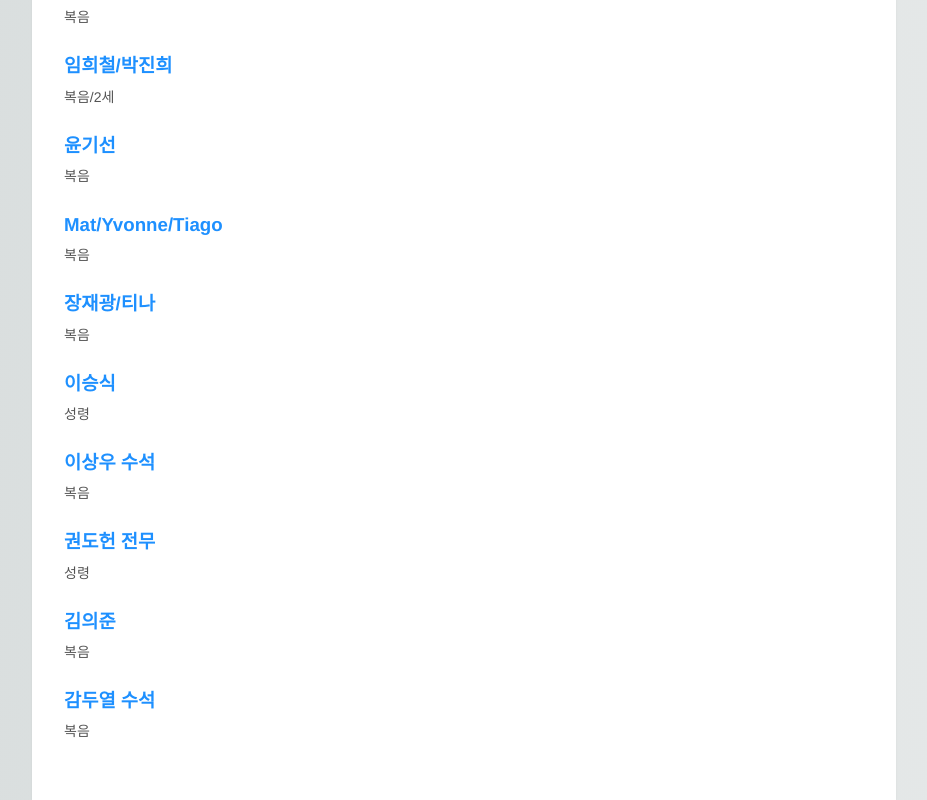
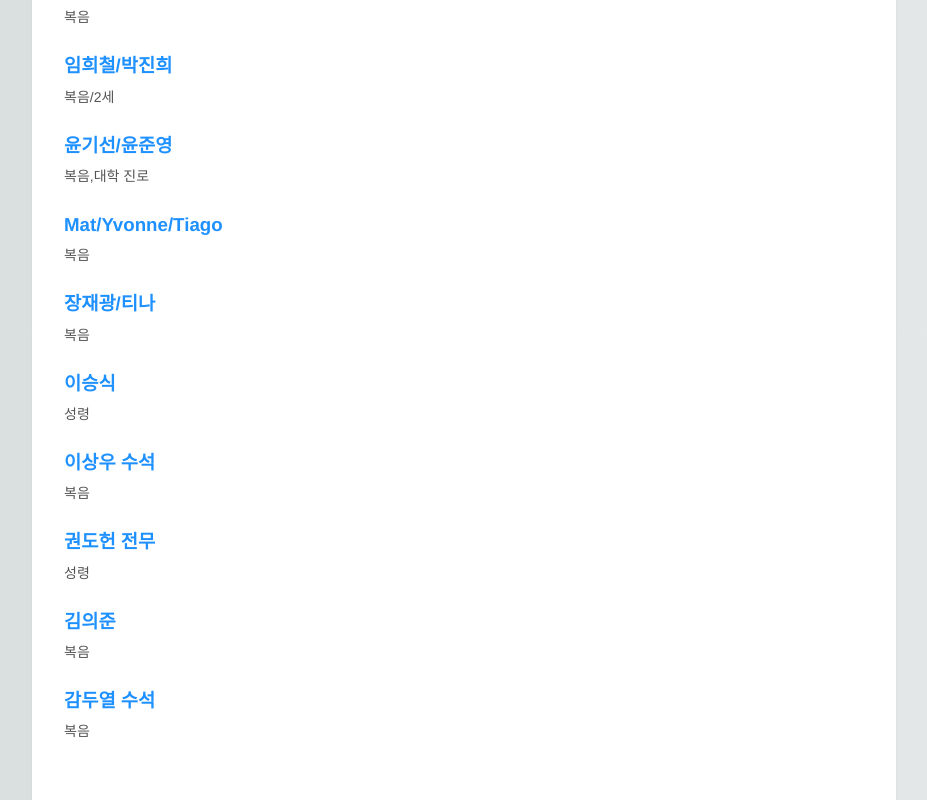
Before and after one commit to jojang8/my-prayer, a plain HTML site: page index.html in a window 1280 px wide. Shown: the part 4497-5297 px from the top of the page, without its empty margins (176-1103 px from the left). Drawn offline with Linux system fonts and the light colour scheme.

Commit message:
Add files via upload

```diff
--- a/index.html
+++ b/index.html
@@ -303,9 +303,9 @@
             복음/2세
         </p>
 
-        <h3>윤기선</h3>
+        <h3>윤기선/윤준영</h3>
         <p>
-            복음
+            복음,대학 진로
         </p>
 
         <h3>Mat/Yvonne/Tiago</h3>
```
